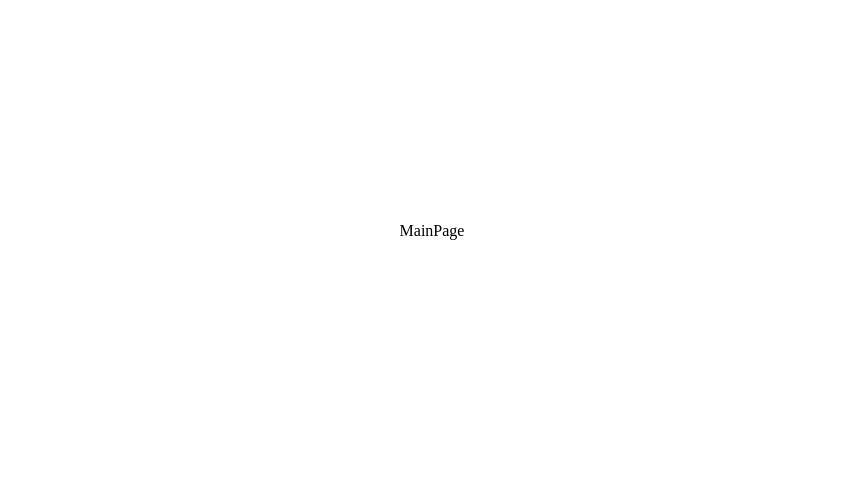
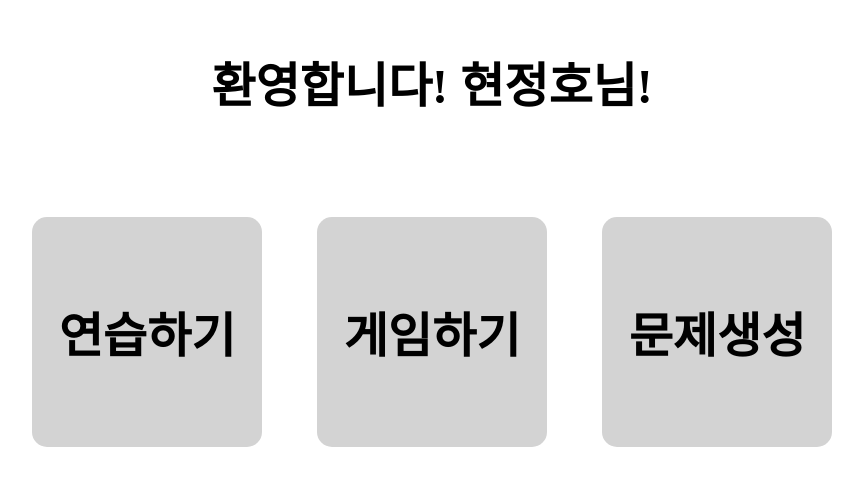
Before and after one commit to hyeon9782/dev-quiz, a React (Vite) app: page /main in a window 1280 px wide. Shown: the part 169-654 px from the top of the page, without its empty margins (208-1071 px from the left). Built offline with nearby package versions, Linux system fonts and the light colour scheme.

Commit message:
feat: MainPage 마크업

```diff
--- /dev/null
+++ b/src/pages/MainPage/MainPage.style.ts
@@ -0,0 +1,29 @@
+import { css } from "@emotion/react";
+
+export const containerStyle = css({
+  width: "800px",
+});
+
+export const titleStyle = css({
+  fontSize: "3rem",
+  textAlign: "center",
+});
+
+export const listStyle = css({
+  marginTop: "100px",
+  display: "flex",
+  justifyContent: "space-between",
+});
+
+export const cardStyle = css({
+  borderRadius: "15px",
+  backgroundColor: "lightgray",
+  fontSize: "3rem",
+  fontWeight: "bold",
+  width: "200px",
+  height: "200px",
+  padding: "15px",
+  display: "flex",
+  justifyContent: "center",
+  alignItems: "center",
+});
--- a/src/pages/MainPage/MainPage.tsx
+++ b/src/pages/MainPage/MainPage.tsx
@@ -1,7 +1,33 @@
+import { useNavigate } from "react-router-dom";
 import Container from "../../components/common/Container/Container";
+import {
+  cardStyle,
+  containerStyle,
+  listStyle,
+  titleStyle,
+} from "./MainPage.style";
 
+// 추후에 디자인 시스템 Card 컴포넌트로 전환
 const MainPage = () => {
-  return <Container>MainPage</Container>;
+  const navigate = useNavigate();
+  return (
+    <Container>
+      <div css={containerStyle}>
+        <h1 css={titleStyle}>환영합니다! 현정호님!</h1>
+        <div css={listStyle}>
+          <div onClick={() => navigate("/practice")} css={cardStyle}>
+            연습하기
+          </div>
+          <div onClick={() => navigate("/room")} css={cardStyle}>
+            게임하기
+          </div>
+          <div onClick={() => navigate("/create")} css={cardStyle}>
+            문제생성
+          </div>
+        </div>
+      </div>
+    </Container>
+  );
 };
 
 export default MainPage;
```
